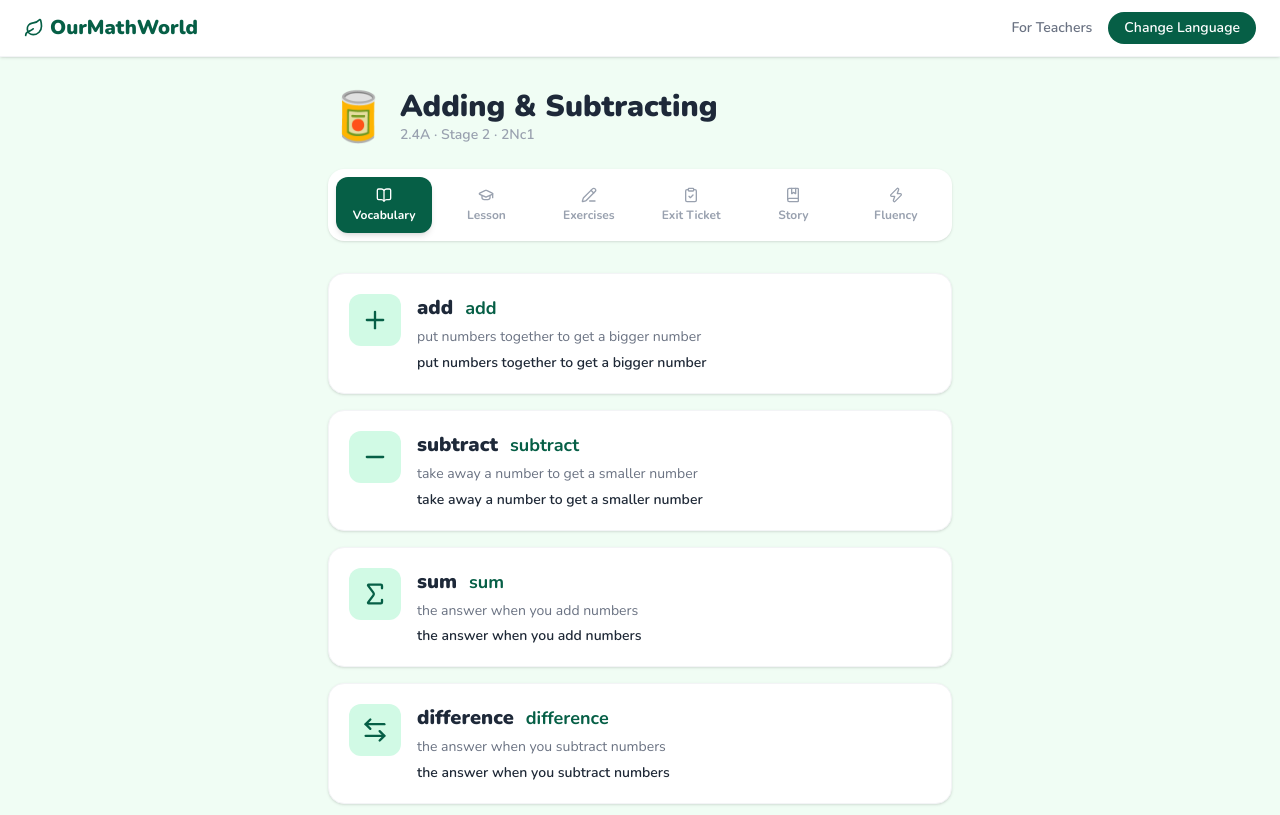
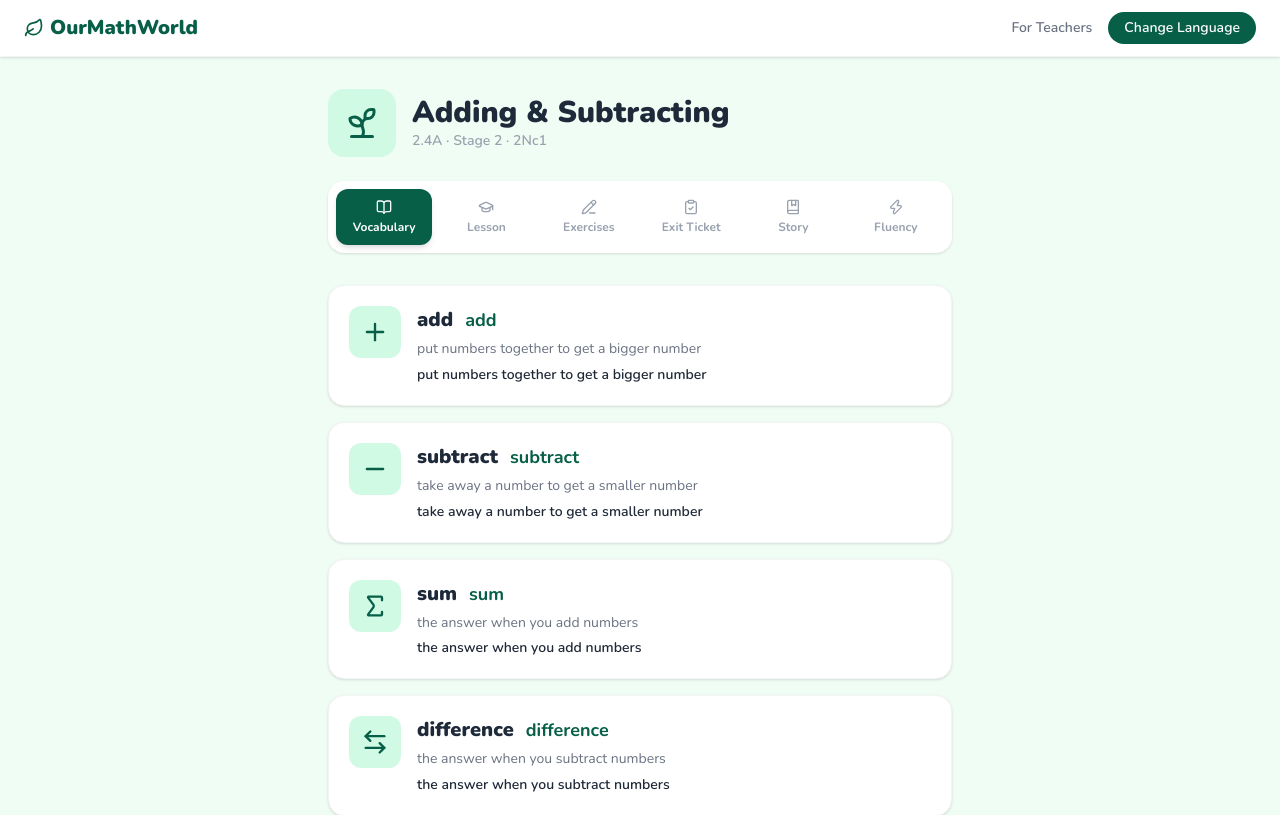
Before and after one commit to zeevaki/ourmathworld, a Next.js app: page /student/2/2.4A in a window 1280 px wide. Shown: the top 815 px of the page. Built offline with nearby package versions, Linux system fonts and the light colour scheme.

Commit message:
Replace Grade 2 unit heading emoji with green lucide icons

```diff
--- a/app/student/[grade]/[teks]/page.tsx
+++ b/app/student/[grade]/[teks]/page.tsx
@@ -1,5 +1,7 @@
 import { notFound } from "next/navigation";
 import NavBar from "@/components/NavBar";
+import { Sprout, TreePine, Leaf } from "lucide-react";
+import type { LucideIcon } from "lucide-react";
 import grade2 from "@/data/grade2";
 import grade1 from "@/data/grade1";
 import grade3 from "@/data/grade3";
@@ -8,6 +10,13 @@ import grade5 from "@/data/grade5";
 import kindergarten from "@/data/kindergarten";
 import { Grade } from "@/data/types";
 import UnitTabs from "@/components/UnitTabs";
+
+const teksIconMap: Record<string, LucideIcon> = {
+  // Grade 2
+  "2.4A": Sprout,
+  "2.7A": TreePine,
+  "2.8A": Leaf,
+};
 
 const gradeData: Record<string, Grade> = {
   K: kindergarten,
@@ -33,8 +42,10 @@ export default async function UnitPage({
     <div className="min-h-screen flex flex-col bg-background">
       <NavBar />
       <main className="flex-1 px-6 py-8 max-w-2xl mx-auto w-full">
-        <div className="flex items-center gap-3 mb-6">
-          <span className="text-5xl">{unit.emoji}</span>
+        <div className="flex items-center gap-4 mb-6">
+          <div className="bg-primary-light rounded-2xl p-4 flex-shrink-0 flex items-center justify-center">
+            {(() => { const Icon = teksIconMap[unit.teks]; return Icon ? <Icon size={36} className="text-primary" /> : <span className="text-4xl">{unit.emoji}</span>; })()}
+          </div>
           <div>
             <h1 className="text-3xl font-black text-gray-800">{unit.title.en}</h1>
             <p className="text-gray-400 text-sm font-semibold">
```
